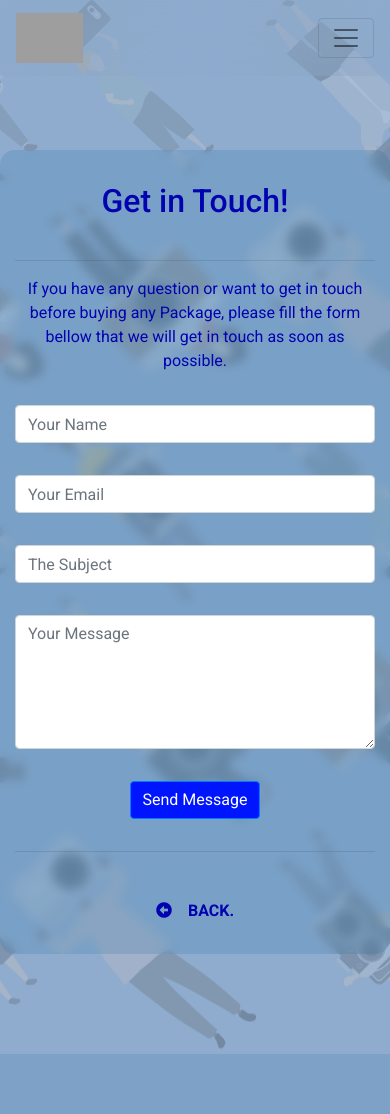
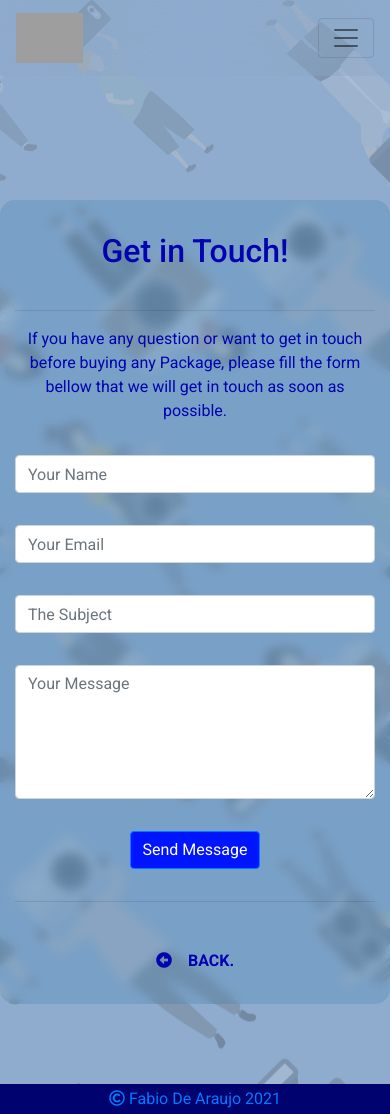
Before and after one commit to fabiodearaujo/sophie-photography-mp4, a Django app: page /contact/contact/ in a window 390 px wide. Before the commit the page ends 1054 px from the top, so only its background shows below. Run offline with Django 3.2, Linux system fonts and the light colour scheme; parts of the project's set-up code (start-up, migrations or seed data) failed here and were passed over; some libraries are stand-ins or nearby versions; grey boxes are pictures that could not be loaded.

Commit message:
fixed footer on contact us page

```diff
--- a/contact/templates/contact/contact_us.html
+++ b/contact/templates/contact/contact_us.html
@@ -3,7 +3,7 @@
 
 {% block content %}
     <div class="container-fluid contactus-page px-0">
-        <div class="container glassify">
+        <div class="container glassify contactus-container">
             <div class="row text-center pt-3">
                 <div class="col">
                     <h2 class="logo-font mb-4 text-blue-dark py-3">Get in Touch!</h2>
@@ -46,6 +46,11 @@
                 </div>
             </div>
         </div>
+        <footer class="contactus-footer">
+            <div class="footer-copyright">
+                <p><a href="https://github.com/fabioaraujo76/sophie-photography-mp4" target="_blank"  style="text-decoration: none;"><i class="far fa-copyright"></i> Fabio De Araujo 2021</a></p>
+            </div>
+        </footer>
     </div>
 {% endblock %}
 
--- a/static/css/base.css
+++ b/static/css/base.css
@@ -246,10 +246,18 @@ footer {
 
 .contactus-page {
     padding-top: 150px;
-    height: 100vh;
+    min-height: 100vh;
     background-image: url(/media/background.png);
 }
 
+.contactus-footer {
+    position: absolute;
+}
+
+.contactus-container {
+    margin-top: 50px;
+    margin-bottom: 80px;
+}
 
 /* ---------------------------------------------- Products page Styles */
 
@@ -657,8 +665,7 @@ footer {
     }
 
     .contactus-page {
-        height: 120%;
-        padding-bottom: 100px;
+        height: 100%;
     }
 
 }
@@ -705,6 +712,10 @@ footer {
 
    .product-detail-footer {
     position: relative !important;
-}
+    }
+
+    .contactus-footer {
+        position: relative;
+    }
 
 }
--- a/templates/base.html
+++ b/templates/base.html
@@ -5,6 +5,7 @@
         {% block meta %}
             <meta charset="UTF-8">
             <meta http-equiv="X-UA-Compatible" content="IE=edge">
+            <meta name="description" content="Photography Studio Website selling session packages for photoshooting. This Studio is specialized in pregnancy and newborn pictures.">
             <meta name="viewport" content="width=device-width, initial-scale=1.0, shrink-to-fit=no">
         {% endblock %}
 
```
Also changed, not shown: products/templates/products/add_product.html (+12 -7 lines).
